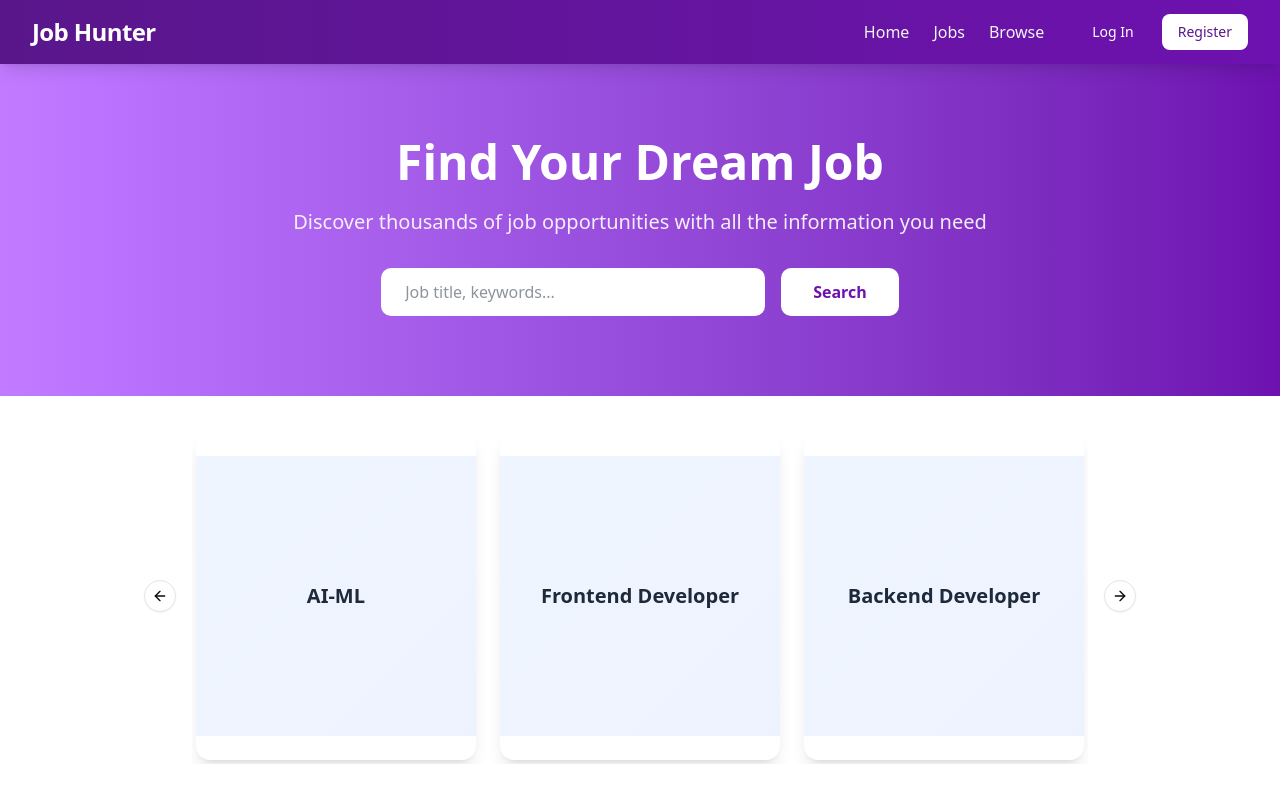
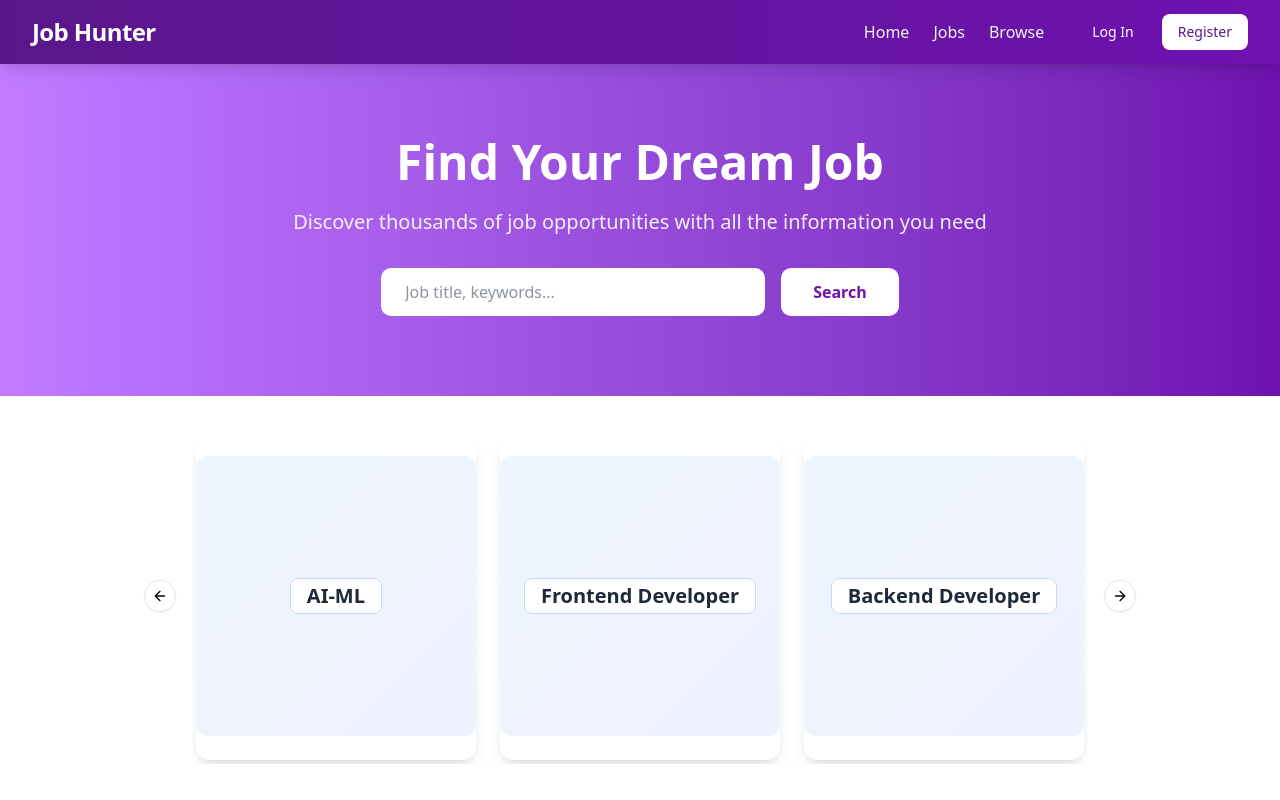
Before and after one commit to soumilidas03/job-Portal, a React (Vite) app in the folder client/: page / in a window 1280 px wide. Shown: the top 800 px of the page. Built offline with nearby package versions, Linux system fonts and the light colour scheme; no server answers.

Commit message:
Fix search query box

```diff
--- a/client/src/components/CategoryCarousel.jsx
+++ b/client/src/components/CategoryCarousel.jsx
@@ -6,6 +6,10 @@ import {
   CarouselNext,
   CarouselPrevious,
 } from "@/components/ui/carousel";
+import { useDispatch } from "react-redux";
+import { useNavigate } from "react-router-dom";
+import { Button } from "./ui/button";
+import { setSearchQuery } from "@/redux/jobSlice"; // Add this import
 
 const category = [
   "Frontend Developer",
@@ -16,6 +20,13 @@ const category = [
 ];
 
 const CategoryCarousel = () => {
+  const dispatch = useDispatch();
+  const navigate = useNavigate();
+  const searchJobHandler = (query) => {
+    dispatch(setSearchQuery(query));
+    navigate("/browse");
+  };
+
   return (
     <div className="w-full py-6 md:py-8 px-2 md:px-4">
       <Carousel
@@ -32,11 +43,14 @@ const CategoryCarousel = () => {
               className="pl-1 md:pl-2 lg:pl-4 basis-full sm:basis-1/2 lg:basis-1/3"
             >
               <div className="p-1">
-                <Card className="border-0 shadow-lg hover:shadow-xl transition-shadow duration-300 cursor-pointer">
-                  <CardContent className="flex aspect-square items-center justify-center p-4 md:p-6 bg-linear-to-br from-blue-50 to-indigo-50 hover:from-blue-100 hover:to-indigo-100 transition-colors duration-300">
-                    <span className="text-base md:text-lg lg:text-xl font-semibold text-center text-gray-800">
+                <Card className="border-0 shadow-lg hover:shadow-xl transition-shadow duration-300">
+                  <CardContent className="flex aspect-square items-center justify-center p-4 md:p-6 bg-gradient-to-br from-blue-50 to-indigo-50 hover:from-blue-100 hover:to-indigo-100 transition-colors duration-300 rounded-lg">
+                    <Button
+                      onClick={() => searchJobHandler(item)}
+                      className="text-base md:text-lg lg:text-xl font-semibold text-gray-800 bg-white hover:bg-blue-50 border border-blue-200"
+                    >
                       {item}
-                    </span>
+                    </Button>
                   </CardContent>
                 </Card>
               </div>
--- a/client/src/components/HeroSection.jsx
+++ b/client/src/components/HeroSection.jsx
@@ -1,6 +1,16 @@
-import React from "react";
+import React, { useState } from "react";
+import { setSearchQuery } from "../redux/jobSlice";
+import { useDispatch } from "react-redux";
+import { useNavigate } from "react-router-dom";
 
 const HeroSection = () => {
+  const [query, setQuery] = useState("");
+  const dispatch = useDispatch();
+  const navigate = useNavigate();
+  const searchJobHandler = () => {
+    dispatch(setSearchQuery(query));
+    navigate("/browse");
+  };
   return (
     <section className="bg-gradient-to-r from-purple-400 to-purple-800 text-white py-20">
       <div className="max-w-6xl mx-auto px-4 text-center">
@@ -15,9 +25,13 @@ const HeroSection = () => {
           <input
             type="text"
             placeholder="Job title, keywords..."
+            onChange={(e) => setQuery(e.target.value)}
             className="px-6 py-3 rounded-lg bg-white text-gray-800 w-96"
           />
-          <button className="bg-white text-purple-800 px-8 py-3 rounded-lg font-semibold hover:bg-gray-100">
+          <button
+            onClick={searchJobHandler}
+            className="bg-white text-purple-800 px-8 py-3 rounded-lg font-semibold hover:bg-gray-100"
+          >
             Search
           </button>
         </div>
--- a/client/src/redux/jobSlice.js
+++ b/client/src/redux/jobSlice.js
@@ -8,6 +8,7 @@ const jobSlice = createSlice({
     singleJob: null,
     searchJobByText: "",
     allAppliedJobs: [],
+    searchQuery: "",
   },
   reducers: {
     //actions
@@ -26,6 +27,9 @@ const jobSlice = createSlice({
     setAllAppliedJobs: (state, action) => {
       state.allAppliedJobs = action.payload;
     },
+    setSearchQuery: (state, action) => {
+      state.searchQuery = action.payload;
+    },
   },
 });
 
@@ -35,5 +39,6 @@ export const {
   setAllAdminJobs,
   setSearchJobByText,
   setAllAppliedJobs,
+  setSearchQuery,
 } = jobSlice.actions;
 export default jobSlice.reducer;
```
